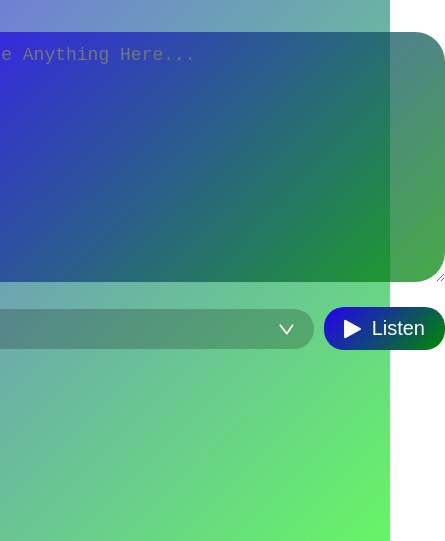
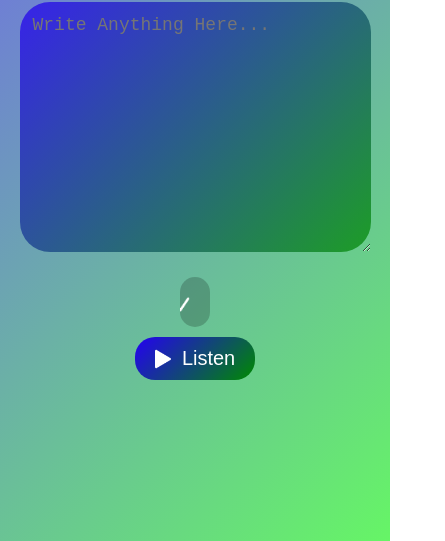
Before and after one commit to YashikSehgal/Text-to-Speech, a plain HTML site: page index.html in a window 390 px wide. Shown: the part 303-844 px from the top of the page, 445 px wide, since content can reach past the window. Drawn offline with Linux system fonts and the light colour scheme.

Commit message:
Update stylesheet.css

```diff
--- a/stylesheet.css
+++ b/stylesheet.css
@@ -5,7 +5,7 @@
 }
 
 .hero{
-    width: 100%;
+    max-width: 100%;
     min-height: 100vh;
     background: linear-gradient(135deg, rgba(64, 32, 245, 0.74), rgb(102, 245, 102));
     display: flex;
@@ -29,6 +29,7 @@ h1 {
     -webkit-text-fill-color: transparent;
     background-clip: text;
     text-fill-color: transparent;
+    text-align: center;
   }
 
 
@@ -91,11 +92,39 @@ select{
 
 
 @media only screen and (max-width: 768px) {
+    .hero {
+       max-width: 100%;
+       margin: 0 auto;
+       text-align: center;
+       /* Add other necessary styles for smaller screens */
+     }
 
-  div hero{
-        max-width: 90%
-        margin-left: auto;
-        margin-right: auto;
-    }
+     .row{
+         width: 90%;
+         display: flex;
+         align-items: center;
+         flex-direction: column;
+      }
 
-    }
+      textarea{
+         width: 90%;
+      }
+
+      select{
+
+         color: #000000;
+         background: rgba(0, 0, 0, 0.199);
+         border-radius: 20px;
+                 outline: 0;
+         border: 0;
+         font-size: 18px;
+         appearance: none; /*This will hide all the icons*/
+         background-image: url(dropdown.png);
+         background-repeat: no-repeat;
+         background-size: 20px;
+         background-position-x: calc(100% - 20px);
+         background-position-y: 20px;
+         padding: 15px; /* Padding for text inside the select */
+
+     }
+   }
```
